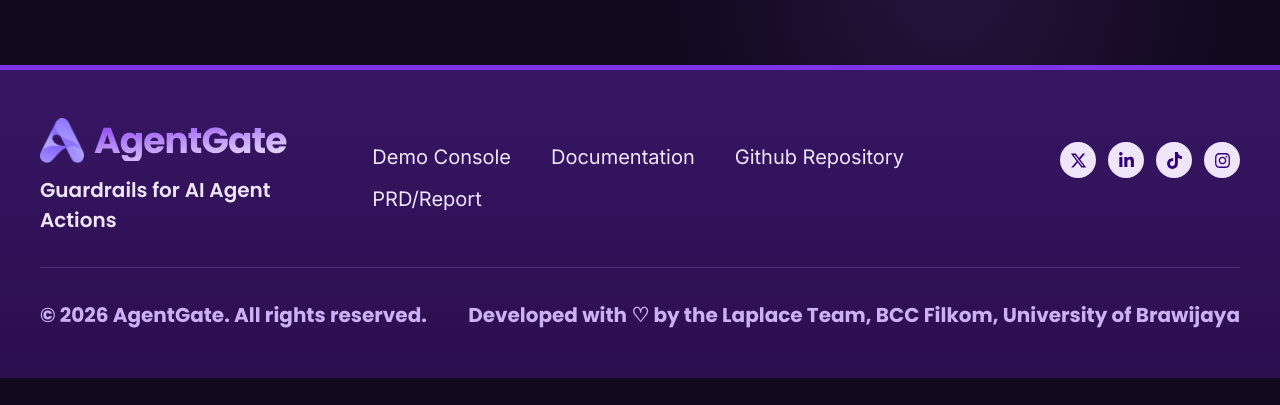
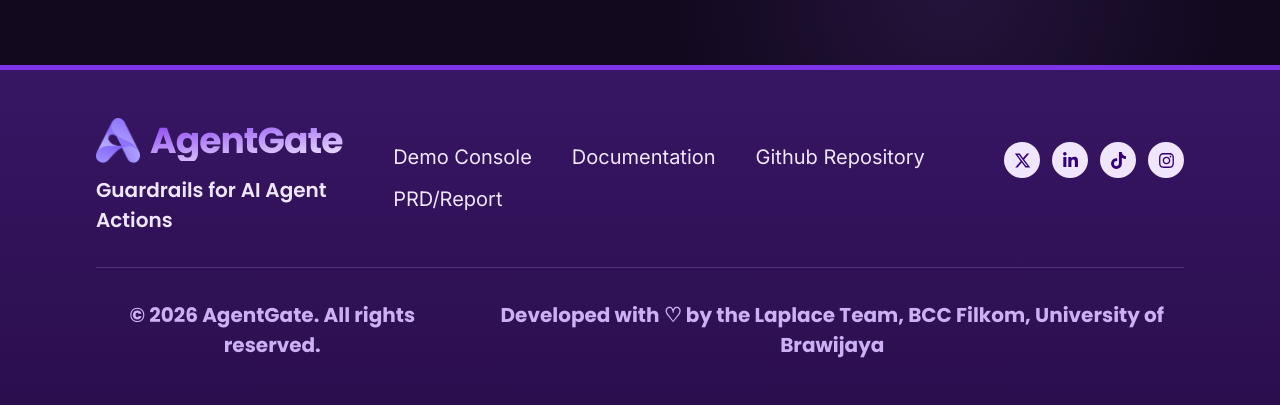
Before and after one commit to ihyaulumuddin14/laplace-agentgate, a Next.js app: page / in a window 1280 px wide. Shown: the part 2908-3313 px from the top of the page. Before the commit the page ends 3286 px from the top, so only its background shows below. Built offline with nearby package versions, Linux system fonts and the light colour scheme.

Commit message:
feat: adjust content footer

```diff
--- a/src/shared/components/layout/Footer.tsx
+++ b/src/shared/components/layout/Footer.tsx
@@ -24,7 +24,7 @@ const SOCIAL_LINKS = [
 export function Footer() {
   return (
     <footer className="border-t-[5px] border-purple-400 bg-gradient-footer">
-      <div className="mx-auto w-full max-w-7xl px-6 py-10 sm:px-10 lg:py-12">
+      <div className="w-full px-6 py-10 sm:px-10 lg:px-16 lg:py-12 xl:px-24">
         <div className="flex flex-col gap-10 lg:flex-row lg:items-start lg:justify-between lg:gap-8">
           {/* Brand */}
           <div className="flex flex-col gap-3">
@@ -68,7 +68,7 @@ export function Footer() {
 
         <hr className="my-8 border-purple-200/25" />
 
-        <div className="flex flex-col gap-4 text-center md:flex-row md:items-center md:justify-between md:gap-8 md:text-left">
+        <div className="flex flex-col gap-4 text-center md:flex-row md:items-center md:justify-between md:gap-8">
           <p className="font-poppins text-sm font-bold leading-[150%] text-purple-100 sm:text-base xl:text-xl">
             © 2026 AgentGate. All rights reserved.
           </p>
```
